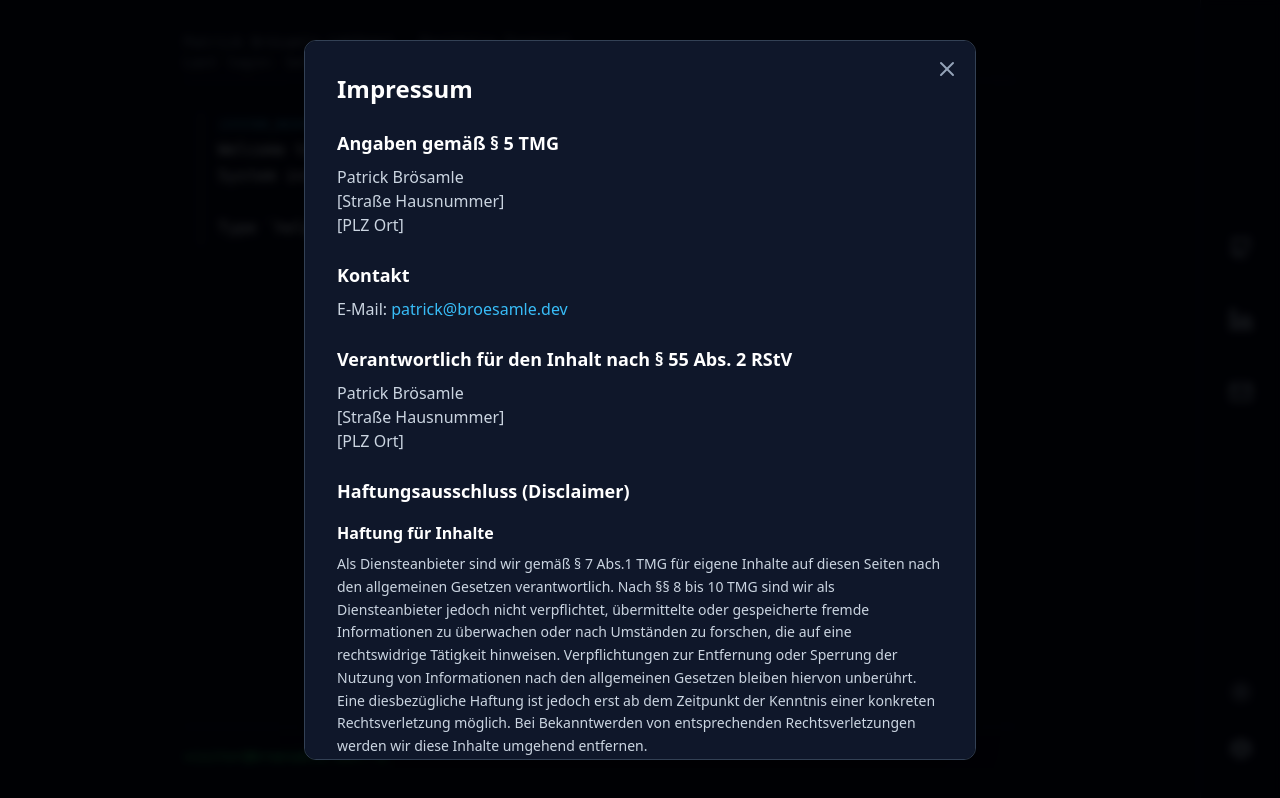
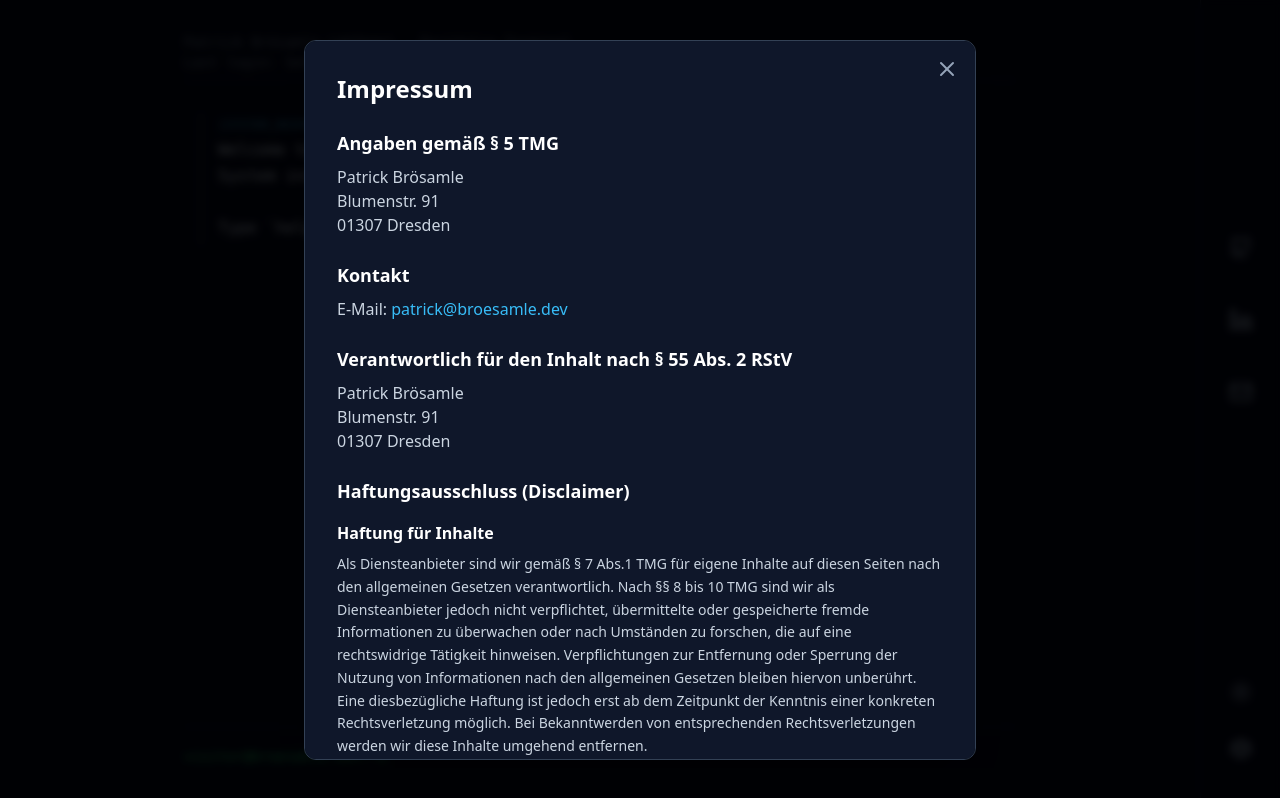
Before and after one commit to pbfman/portfolio, a React (Vite) app: page / in a window 1280 px wide. Both pictures are taken after a click on the button 1240 px from the left and 748 px from the top of the page. Built offline with nearby package versions, Linux system fonts and the light colour scheme.

Commit message:
fix: legal

```diff
--- a/src/components/LegalModal.tsx
+++ b/src/components/LegalModal.tsx
@@ -27,8 +27,8 @@ export const LegalModal: React.FC<LegalModalProps> = ({ isOpen, onClose }) => {
               <h3 className="text-lg font-semibold text-white mb-2">Angaben gemäß § 5 TMG</h3>
               <p>
                 Patrick Brösamle<br />
-                [Straße Hausnummer]<br />
-                [PLZ Ort]
+                Blumenstr. 91<br />
+                01307 Dresden
               </p>
             </section>
 
@@ -43,8 +43,8 @@ export const LegalModal: React.FC<LegalModalProps> = ({ isOpen, onClose }) => {
               <h3 className="text-lg font-semibold text-white mb-2">Verantwortlich für den Inhalt nach § 55 Abs. 2 RStV</h3>
               <p>
                 Patrick Brösamle<br />
-                [Straße Hausnummer]<br />
-                [PLZ Ort]
+                Blumenstr. 91<br />
+                01307 Dresden
               </p>
             </section>
 
```
